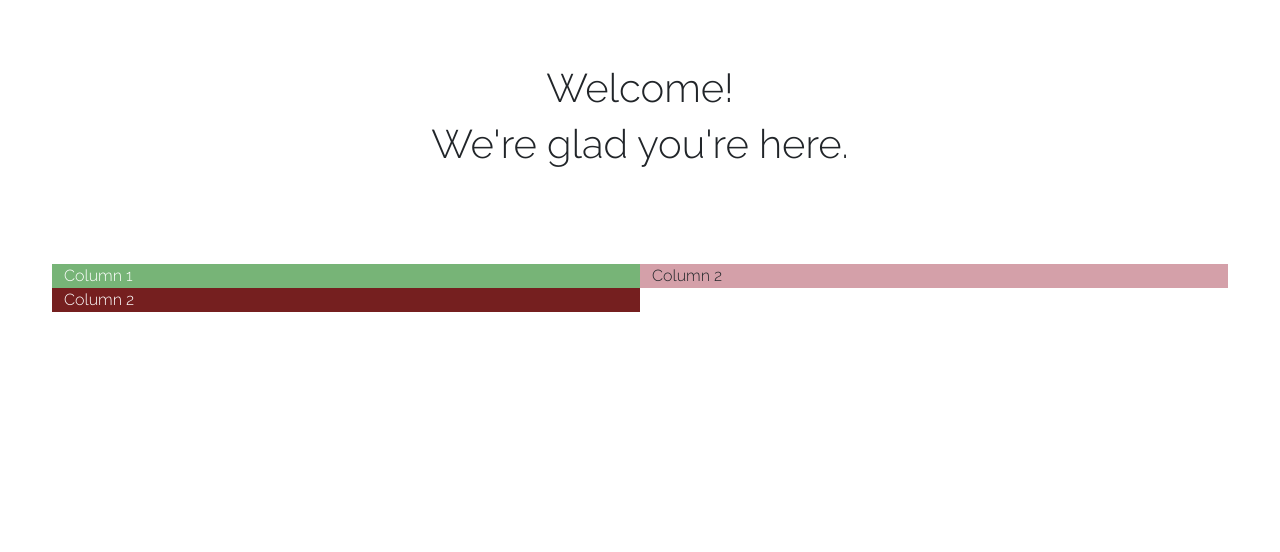
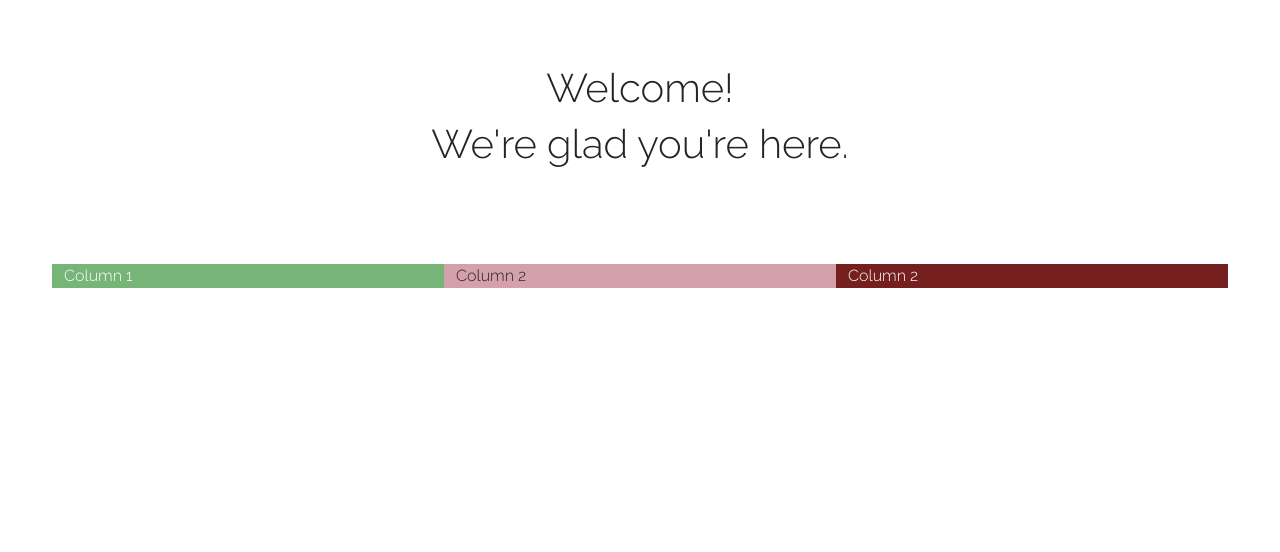
Before and after one commit to TheLonelyDash/TheLonelyWebsite, a Flask app: page / in a window 1280 px wide. Shown: the part 56-608 px from the top of the page. Run offline with Flask 3, Linux system fonts and the light colour scheme.

Commit message:
Fixed Column number

```diff
--- a/templates/home.html
+++ b/templates/home.html
@@ -12,13 +12,13 @@
 <div class="center_box">
 
     <div class="row">
-        <div class="col-sm-6 bg_green">
+        <div class="col-sm-4 bg_green">
             Column 1
         </div>
-        <div class="col-sm-6 bg_pink">
+        <div class="col-sm-4 bg_pink">
             Column 2
         </div>
-        <div class="col-sm-6 bg_brown">
+        <div class="col-sm-4 bg_brown">
             Column 2
         </div>
     </div>
```
